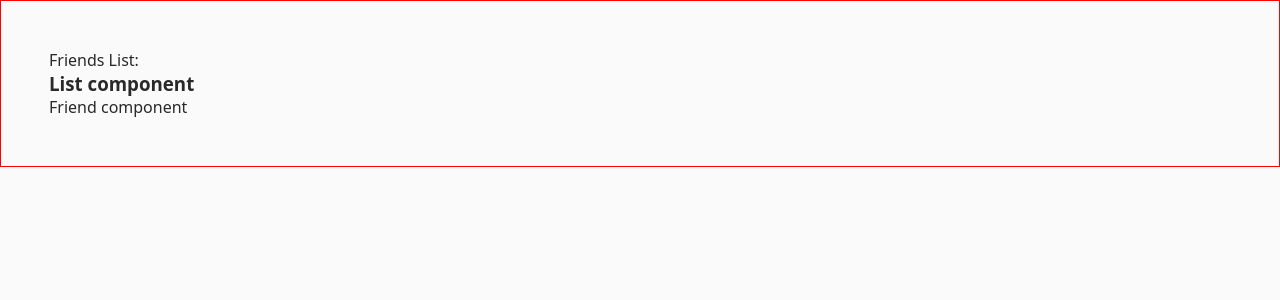
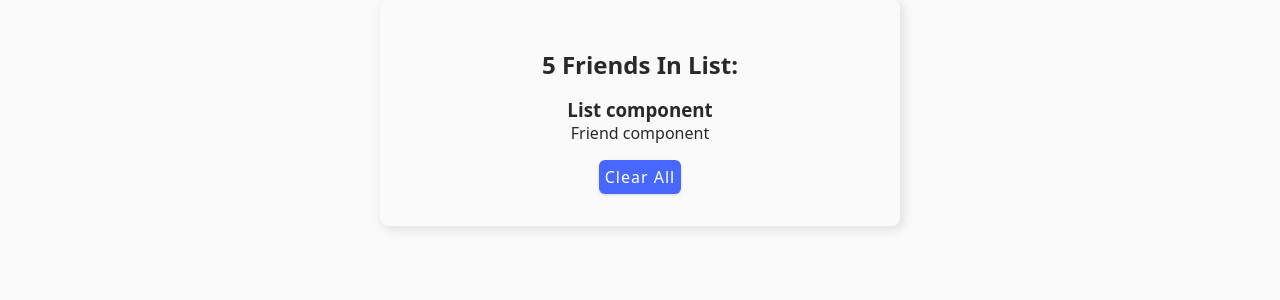
Before and after one commit to L-Qichen/React-mini-projects, a React (Vite) app in the folder friends-list/: page / in a window 1280 px wide. Shown: the top 300 px of the page. Built offline with nearby package versions, Linux system fonts and the light colour scheme.

Commit message:
App component done.

```diff
--- a/friends-list/src/App.jsx
+++ b/friends-list/src/App.jsx
@@ -1,13 +1,18 @@
+import { useState } from 'react'
 import List from "./List"
-import Friends from "./data"
+import data from "./data"
+import './style.css'
 
 function App() {
+  const [friends, SetFriends] = useState(data);
+  console.log(friends);
 
   return (
     <>
-      <div className="container" style={{ border: "1px solid red" }}>
-        Friends List:
-        <List />
+      <div className="main">
+        <h2 className='title'>{friends.length} friends in list:</h2>
+        <List friends={friends} />
+        <button type='button' className='btn' onClick={() => SetFriends([])}>clear all</button>
       </div>
     </>
   )
```
